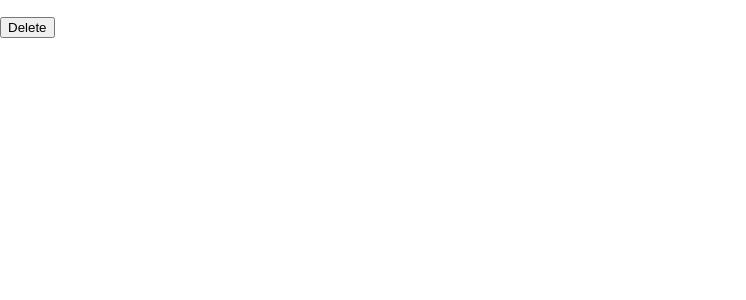
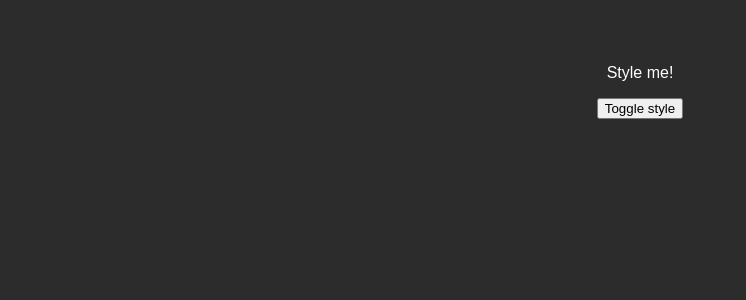
Before and after one commit to sh15fa/react-exercises, a React (Create React App) app: page / in a window 1280 px wide. Shown: the top 300 px of the page, without its empty margins (0-746 px from the left). Built offline with nearby package versions, Linux system fonts and the light colour scheme.

Commit message:
6)exercise11

```diff
--- a/src/App.js
+++ b/src/App.js
@@ -1,27 +1,16 @@
-import React,{useState} from 'react';
+import React from 'react';
+import './Style.css';
 
 // don't change the Component name "App"
 export default function App() {
-    let [dialog,setDialog] = useState(false);
-    const showDialog = ()=>
-    {
-        setDialog(true);
+    const [isClicked,setIsClicked]=React.useState(false);
+    const clichHandler=()=>{
+        setIsClicked((prev)=>!prev);
     }
-
-    const disableDialog = ()=>
-    {
-        setDialog(false);
-    }
-
-
     return (
-      <div>
-        {dialog ?<div id="alert">
-          <h2>Are you sure?</h2>
-          <p>These changes can't be reverted!</p>
-          <button onClick={disableDialog}>Proceed</button>
-        </div> :<p></p>}
-        <button onClick={showDialog}>Delete</button>
-      </div>
+        <div>
+            <p style={{color: isClicked ? "red":"white"}}>Style me!</p>
+            <button onClick={clichHandler}>Toggle style</button>
+        </div>
     );
 }
--- a/src/Style.css
+++ b/src/Style.css
@@ -6,12 +6,3 @@ body {
     color: #959090;
     text-align: center;
 }
-
-li {
-    list-style: none;
-    margin: 1rem;
-    padding: 1rem;
-    background-color: #444047;
-    color: #b2adad;
-    border: 2px solid #8567fd;
-}
```
